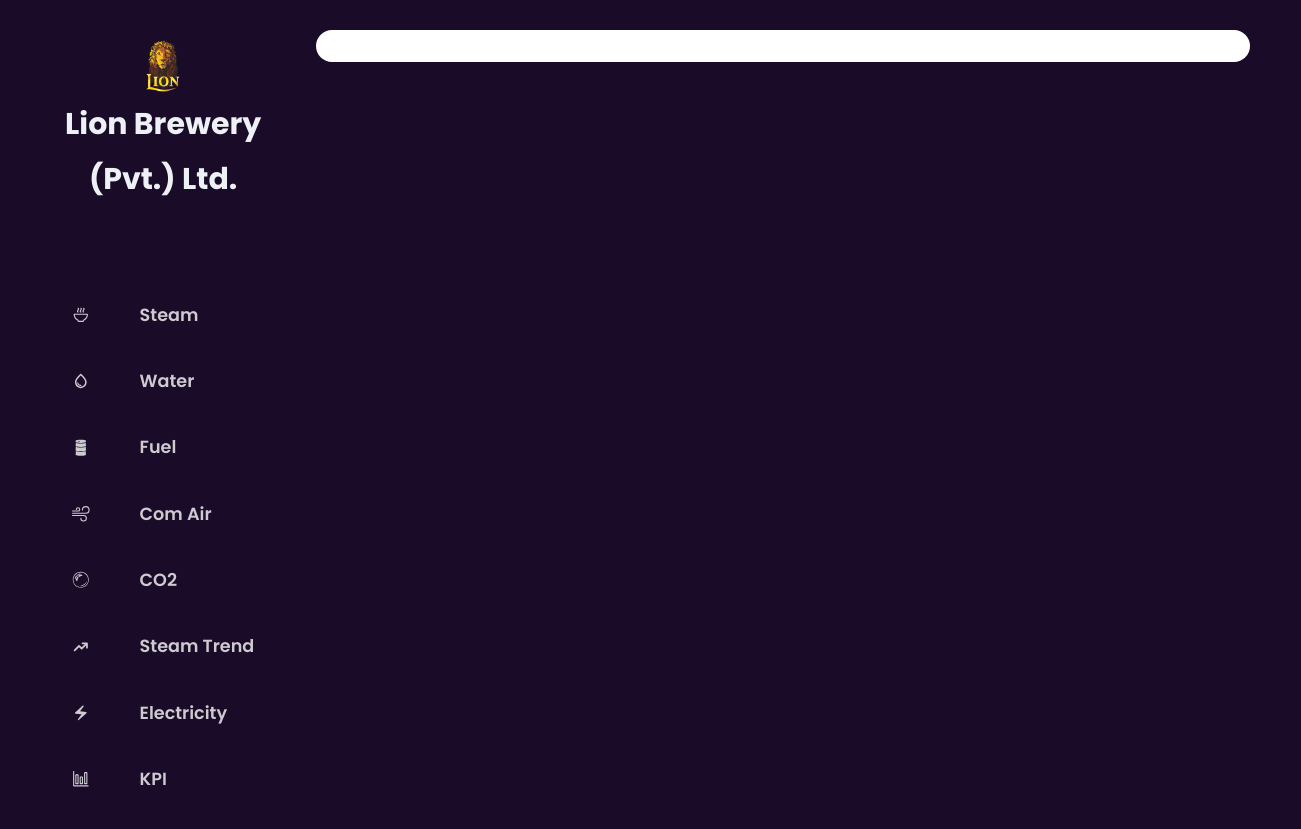
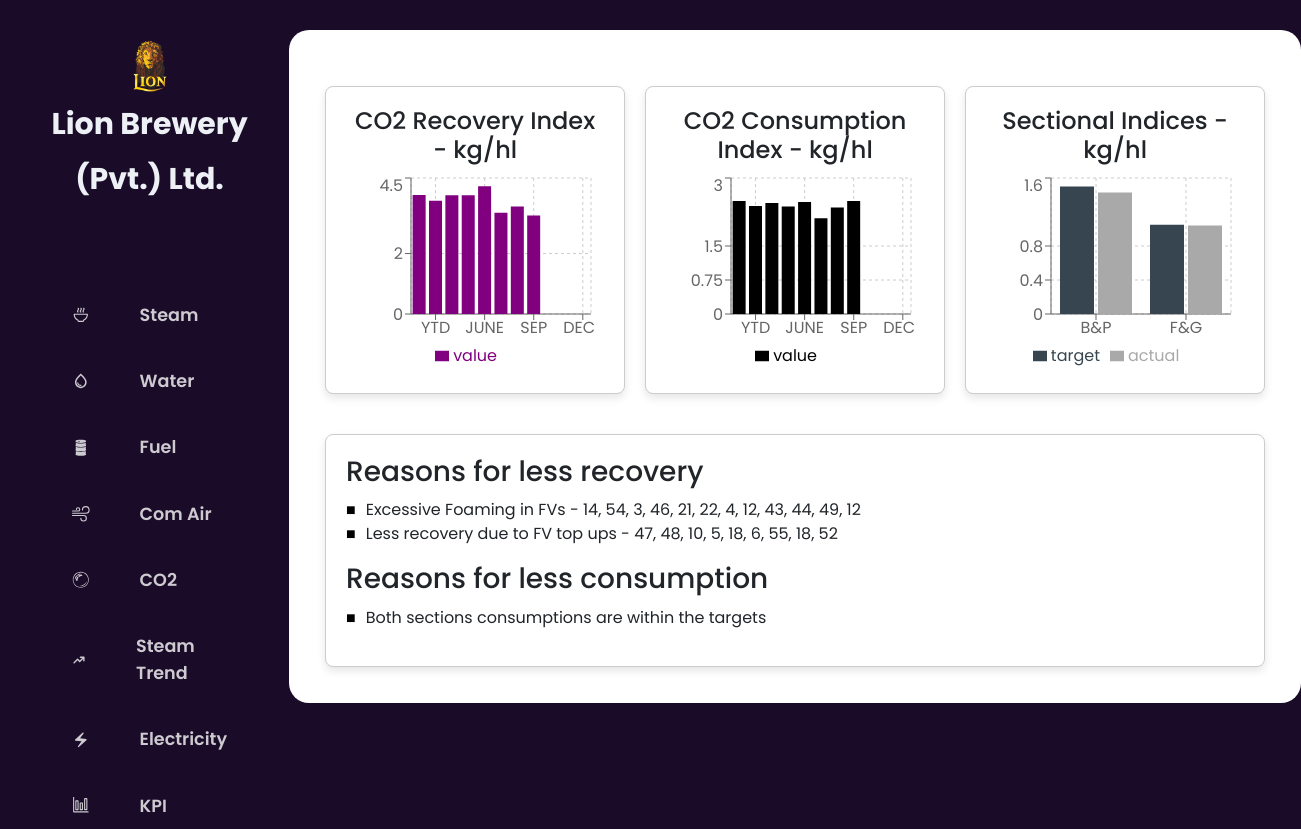
Before and after one commit to dahami4096/Practice-updated, a React (Vite) app: page /component2 in a window 1280 px wide. Shown: the whole page, 1301 px wide, since content can reach past the window. Built offline with nearby package versions, Linux system fonts and the light colour scheme.

Commit message:
added comp2 page

```diff
--- a/src/App.css
+++ b/src/App.css
@@ -11,5 +11,6 @@
   display: flex;
   gap: 1.5rem;
   justify-content: space-between;
+  width: fit-content;
 
 }
--- a/src/App.jsx
+++ b/src/App.jsx
@@ -14,6 +14,7 @@
 /* import Profile from './pages/profile/Profile'; */
 import Mypage from './pages/mypage/Mypage'
 import Tcontent from './pages/content/Content';
+import Comp2 from './pages/component2/Comp2';
 
 export default function App() {
   return (
@@ -33,7 +34,7 @@
  {/*          <Route path="profile" element={<Profile />} /> */}
           <Route path="mypage" element={<Mypage />} />
           <Route path="content" element={<Tcontent />} />
-
+          <Route path="component2" element={<Comp2 />} />
           {/* Add more routes as needed */}
         </Routes>
       </div>
--- /dev/null
+++ b/src/pages/component2/Comp2.jsx
@@ -0,0 +1,99 @@
+// Comp2.js
+import React from 'react';
+import { BarChart, Bar, XAxis, YAxis, CartesianGrid, Tooltip, Legend } from 'recharts';
+import './Comp2.css'; // CSS file for styling
+
+const dataRecovery = [
+  { name: 'PY', value: 3.94 },
+  { name: 'YTD', value: 3.75 },
+  { name: 'APR', value: 3.93 },
+  { name: 'MAY', value: 3.93 },
+  { name: 'JUNE', value: 4.23 },
+  { name: 'JULY', value: 3.35 },
+  { name: 'AUG', value: 3.56 },
+  { name: 'SEP', value: 3.26 },
+  { name: 'OCT', value: 0 },
+  { name: 'NOV', value: 0 },
+  { name: 'DEC', value: 0},
+];
+
+const dataConsumption = [
+  { name: 'PY', value: 2.49 },
+  { name: 'YTD', value: 2.38 },
+  { name: 'APR', value: 2.45 },
+  { name: 'MAY', value: 2.37 },
+  { name: 'JUNE', value: 2.47 },
+  { name: 'JULY', value: 2.11 },
+  { name: 'AUG', value: 2.35 },
+  { name: 'SEP', value: 2.49 },
+  { name: 'OCT', value: 0 },
+  { name: 'NOV', value: 0 },
+  { name: 'DEC', value: 0},
+];
+
+const dataSectional = [
+  { name: 'B&P', target: 1.50, actual: 1.43 },
+  { name: 'F&G', target: 1.05, actual: 1.04 },
+];
+
+const Comp2 = () => {
+  return (
+    <div className="comp2-wrapper">
+      <div className="comp2-conatinerg">
+        <div className="comp2-card">
+          <h4>CO2 Recovery Index - kg/hl</h4>
+          <BarChart width={250} height={200} data={dataRecovery}>
+            <CartesianGrid strokeDasharray="3 3" />
+            <XAxis dataKey="name" />
+            <YAxis domain={[0, 4.5]} />
+            <Tooltip />
+            <Legend />
+            <Bar dataKey="value" fill="#800080" />
+          </BarChart>
+{/*           <div className="red-line" style={{ top: '20px' }}>4.0</div> */}
+        </div>
+
+        <div className="comp2-card">
+          <h4>CO2 Consumption Index - kg/hl</h4>
+          <BarChart width={250} height={200} data={dataConsumption}>
+            <CartesianGrid strokeDasharray="3 3" />
+            <XAxis dataKey="name" />
+            <YAxis domain={[0,3]}/>
+            <Tooltip />
+            <Legend />
+            <Bar dataKey="value" fill="#000000" />
+          </BarChart>
+{/*           <div className="red-line" style={{ top: '30px' }}>2.55</div> */}
+        </div>
+
+        <div className="comp2-card">
+          <h4>Sectional Indices - kg/hl</h4>
+          <BarChart width={250} height={200} data={dataSectional}>
+            <CartesianGrid strokeDasharray="3 3" />
+            <XAxis dataKey="name" />
+            <YAxis domain={[0,1.6]}/>
+            <Tooltip />
+            <Legend />
+            <Bar dataKey="target" fill="#36454F" />
+            <Bar dataKey="actual" fill="#A9A9A9" />
+          </BarChart>
+        </div>
+      </div>
+
+      <div className="descriptions-container">
+        <h3>Reasons for less recovery</h3>
+        <ul>
+          <li>Excessive Foaming in FVs - 14, 54, 3, 46, 21, 22, 4, 12, 43, 44, 49, 12</li>
+          <li>Less recovery due to FV top ups - 47, 48, 10, 5, 18, 6, 55, 18, 52</li>
+        </ul>
+
+        <h3>Reasons for less consumption</h3>
+        <ul>
+          <li>Both sections consumptions are within the targets</li>
+        </ul>
+      </div>
+    </div>
+  );
+};
+
+export default Comp2;
--- /dev/null
+++ b/src/pages/component2/comp2.css
@@ -0,0 +1,66 @@
+/* Overall Container */
+.comp2-wrapper {
+    display: flex;
+    flex-direction: column;
+    align-items: center;
+    padding: 20px;
+
+  }
+
+  /* Graphs Container */
+  .comp2-conatinerg {
+    display: flex;
+    justify-content: space-between;
+    width: 100%;
+    margin: 20px;
+    min-width: 10rem;
+  }
+
+  /* Individual Graph Card Styling */
+  .comp2-card {
+    background-color: #fff;
+    border: 1px solid #ccc;
+    border-radius: 8px;
+    padding: 20px;
+    box-shadow: 0 4px 8px rgba(0, 0, 0, 0.1);
+    width: 300px;
+    position: relative;
+    text-align: center;
+    height:fit-content;
+  }
+
+  /* Red Line Marker for Graphs */
+  .red-line {
+    position: absolute;
+    left: 0;
+    right: 0;
+    height: 2px;
+    background-color: red;
+  }
+
+  /* Descriptions Container */
+  .descriptions-container {
+    width: 100%;
+    background-color: #fff;
+    border: 1px solid #ccc;
+    border-radius: 8px;
+    padding: 20px;
+    box-shadow: 0 4px 8px rgba(0, 0, 0, 0.1);
+    margin-top: 20px;
+  }
+
+  /* Descriptions Styling */
+  .descriptions-container h3 {
+    margin-bottom: 10px;
+  }
+
+  .descriptions-container ul {
+    list-style: none;
+    padding-left: 0;
+  }
+
+  .descriptions-container ul li::before {
+    content: "■";
+    color: #000;
+    margin-right: 10px;
+  }
--- a/src/pages/content/Content.jsx
+++ b/src/pages/content/Content.jsx
@@ -189,7 +189,6 @@
         </table>
       </div>
 
-
     </main>
 
 
```
